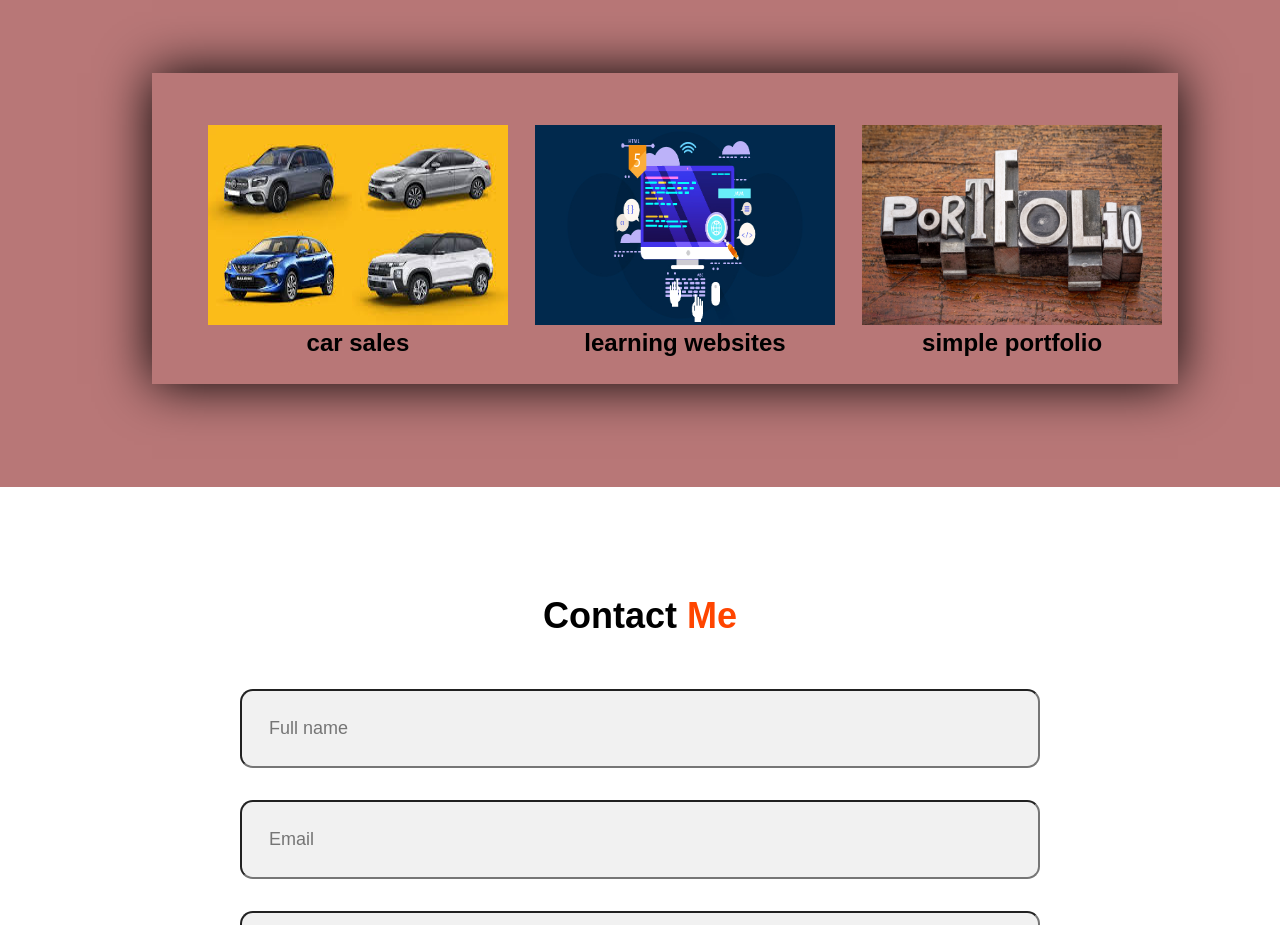
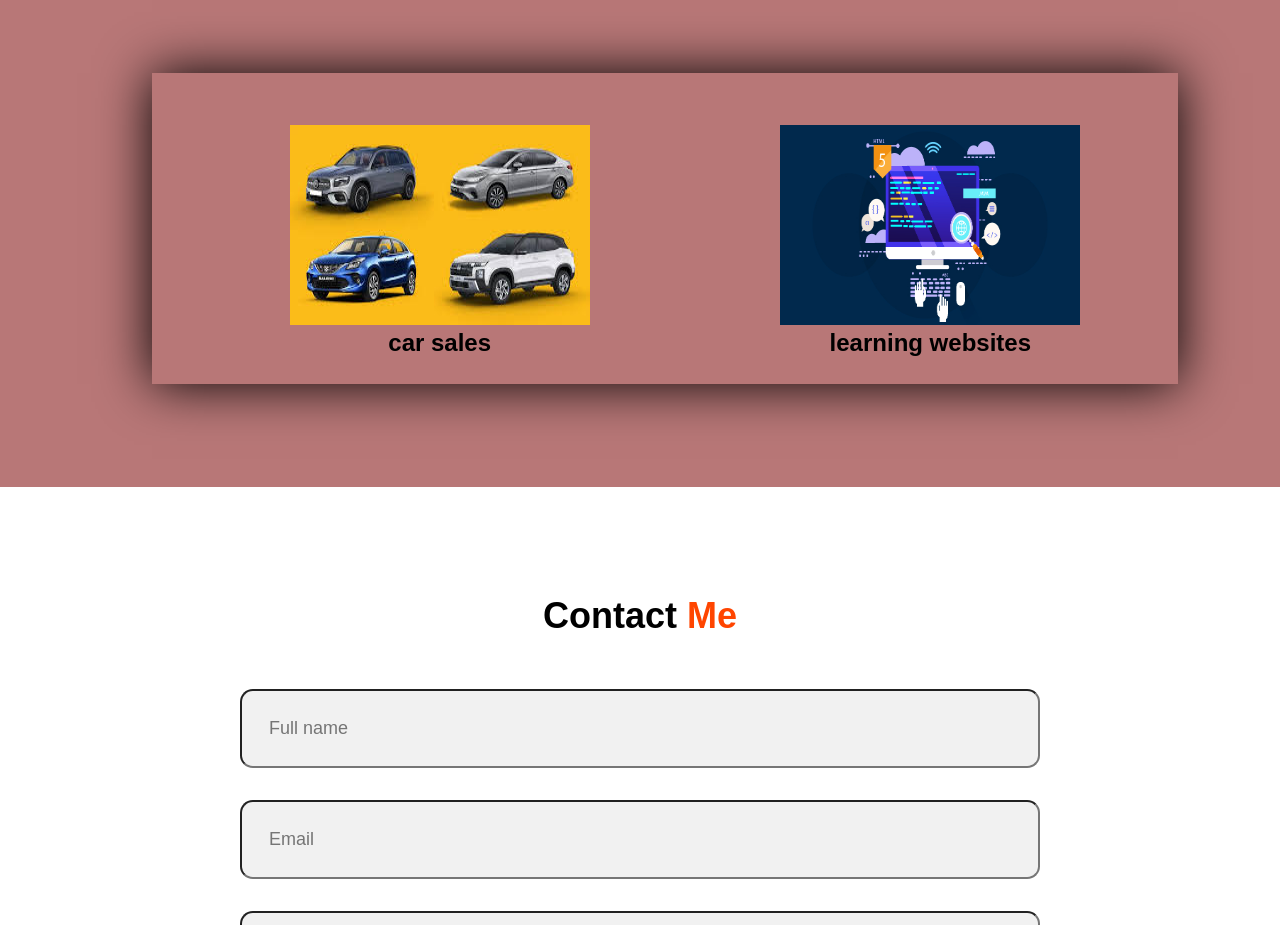
Before and after one commit to subhaviji961/intern-port, a plain HTML site: page index.html in a window 1280 px wide. Shown: the part 1860-2785 px from the top of the page. Drawn offline with nearby package versions, Linux system fonts and the light colour scheme.

Commit message:
Update index.html

```diff
--- a/index.html
+++ b/index.html
@@ -67,10 +67,7 @@
                 <a href="https://subhaviji961.github.io/udemy-clone/"><img src="education 1.jpg" alt=""></a>
                     <h2>learning websites</h2>
             </div>
-            <div class="images_s3">
-                <a href="https://subhaviji961.github.io/simple-portfolio-page/"><img src="port 2.jpg" alt=""></a>
-                    <h2>simple portfolio</h2>
-            </div>
+
         </div>
     </div>
     <!--Contact form-->
```
